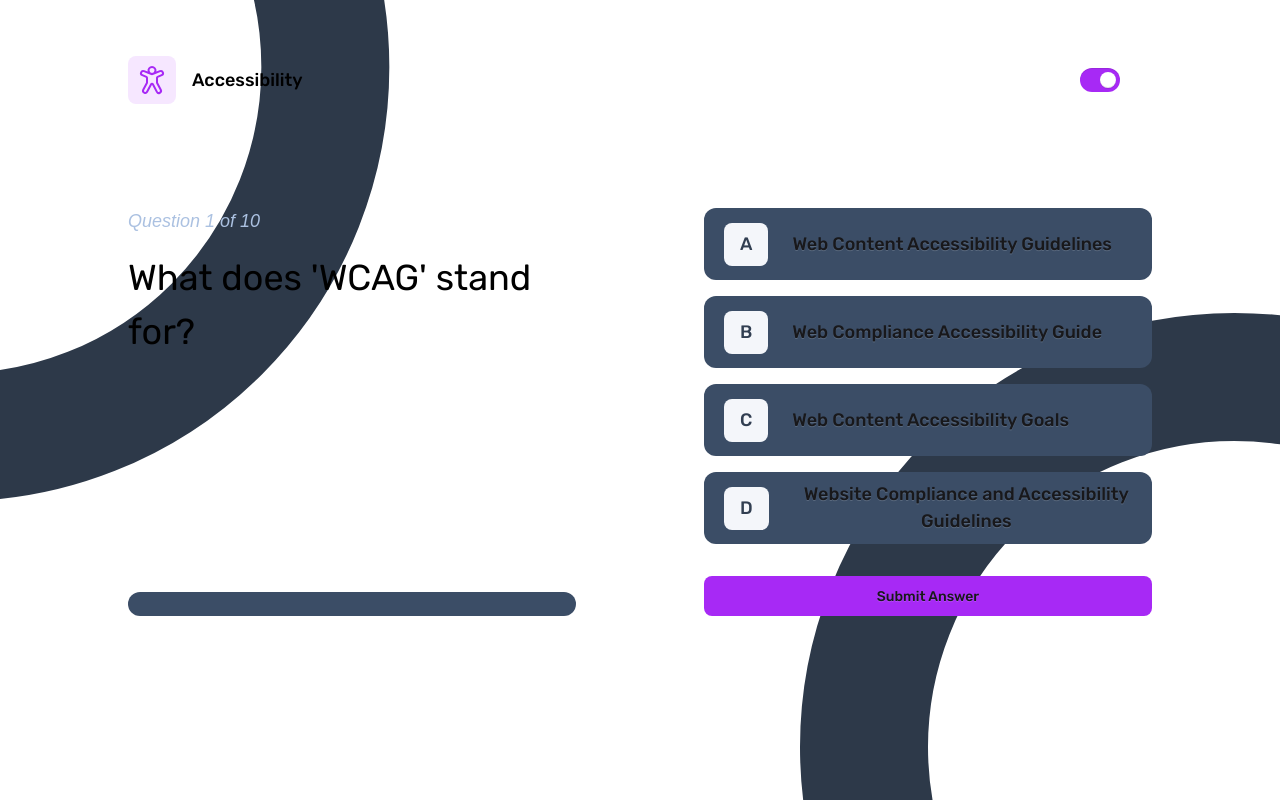
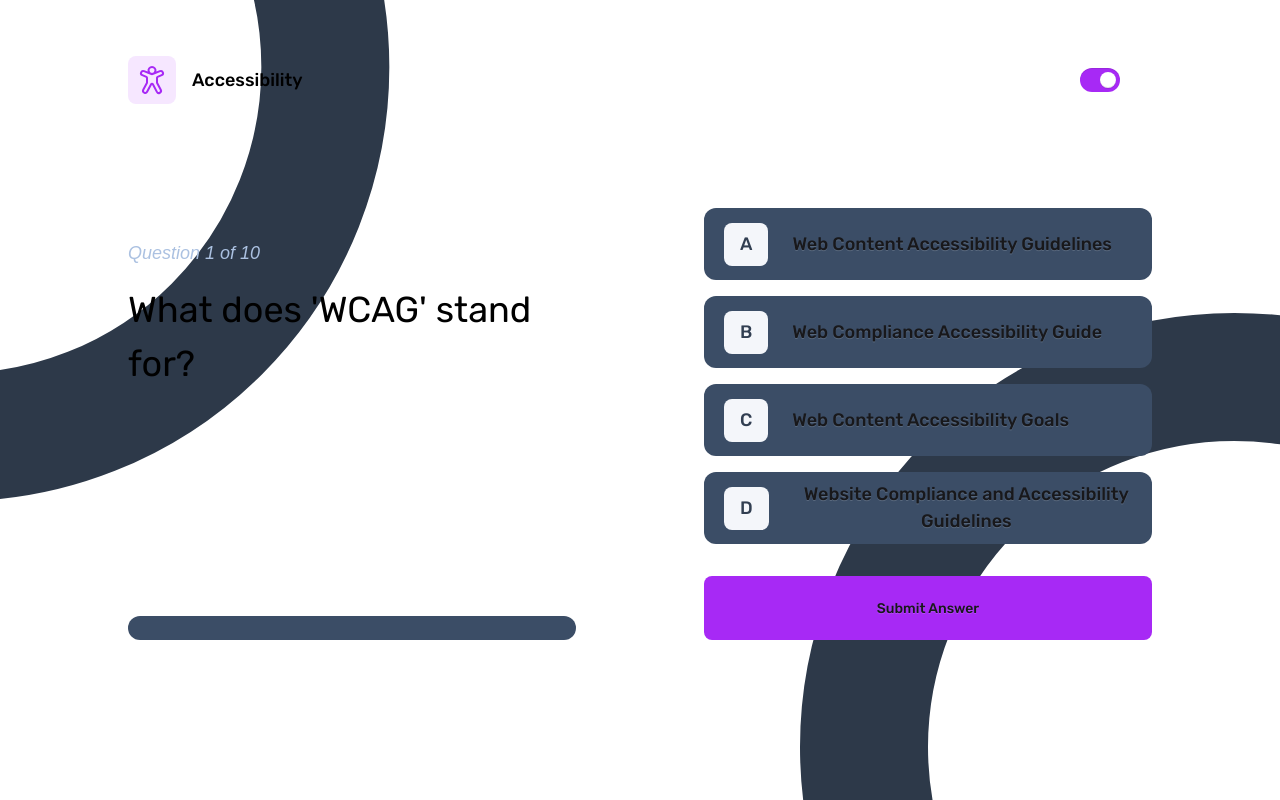
Before and after one commit to SuhasPatnaik/frontend-quiz-app, a React (Vite) app: page /subject/Accessibility in a window 1280 px wide. Built offline with nearby package versions, Linux system fonts and the light colour scheme; a web font is replaced by a local one.

Commit message:
Final UI adjustments

```diff
--- a/src/components/Feature/QuestionAnswer.tsx
+++ b/src/components/Feature/QuestionAnswer.tsx
@@ -31,7 +31,7 @@ export default function QuestionAnswer({
 }: QuestionAnswerProps) {
   return (
     <>
-      <div className="lg:col-start-1 lg:row-start-2 lg:flex lg:flex-col lg:h-full justify-between">
+      <div className="lg:col-start-1 lg:row-start-2 lg:flex lg:flex-col lg:h-full lg:justify-between flex flex-col gap-4 mb-12">
         <p className="lg:text-[2.25rem] ">{currentQuestion.question}</p>
         <ProgressSlider currentQuestionIndex={currentQuestionIndex} />
       </div>
--- a/src/components/Feature/Title.tsx
+++ b/src/components/Feature/Title.tsx
@@ -2,7 +2,8 @@ export default function Title() {
   return (
     <>
       <h1 className="text-[2.5rem] font-light lg:text-[3.75rem]/[1.25]">
-        Welcome to the <span className="font-medium">Frontend Quiz!</span>
+        Welcome to the <br />
+        <span className="font-medium">Frontend Quiz!</span>
       </h1>
       <h2 className="italic text-light-bluish text-[0.875rem] lg:text-[1.125rem]">
         Pick a subject to get started.
--- a/src/components/Page/QuizPage.tsx
+++ b/src/components/Page/QuizPage.tsx
@@ -70,7 +70,7 @@ export default function QuizPage() {
 
   return (
     <div className="lg:grid lg:grid-cols-2 lg:gap-x-32 lg:justify-self-center lg:w-[80vw] lg:pt-12 lg:grid-rows-[auto_1fr]">
-      <h2 className="italic text-light-bluish text-[0.875rem] col-start-1 row-start-1 lg:text-[1.125rem] pb-4">
+      <h2 className="italic text-light-bluish text-[0.875rem] col-start-1 row-start-1 lg:text-[1.125rem] pb-4 pt-8">
         Question {currentQuestionIndex + 1} of 10
       </h2>
       {!currentQuestion ? (
--- a/src/components/Page/ScorePage.tsx
+++ b/src/components/Page/ScorePage.tsx
@@ -31,7 +31,8 @@ export default function ScorePage() {
   return (
     <div className="lg:grid lg:grid-cols-2 lg:gap-x-32 lg:justify-self-center lg:w-[80vw] lg:pt-12 lg:grid-rows-[auto_1fr]">
       <h1 className="text-[2.5rem] font-light">
-        Quiz completed <span className="font-medium">You scored...</span>
+        Quiz completed <br />
+        <span className="font-medium">You scored...</span>
       </h1>
       <div className="flex flex-col bg-navy py-8 items-center rounded-lg">
         <div className="flex gap-4 items-center">
--- a/src/components/UI/Button.tsx
+++ b/src/components/UI/Button.tsx
@@ -13,7 +13,7 @@ export default function Button({
 }: ButtonProps) {
   return (
     <button
-      className="btn bg-purple font-medium w-full text-center border-0 shadow-none rounded-lg"
+      className="btn bg-purple font-medium w-full text-center border-0 shadow-none rounded-lg py-8"
       onClick={onAnswerSubmission || onNextQuestion || onPlayAgain}
     >
       {children}
--- a/src/index.css
+++ b/src/index.css
@@ -1,6 +1,7 @@
 @import "tailwindcss";
 @plugin "daisyui" {
   exclude: scrollbar, rootcolor;
+  themes: light --default, dark --prefersdark;
 }
 
 :root {
@@ -49,6 +50,7 @@ body {
 input[type="range"]::-webkit-slider-thumb {
   display: none;
 }
+
 input[type="range"]::-moz-range-thumb {
   display: none;
 }
```
